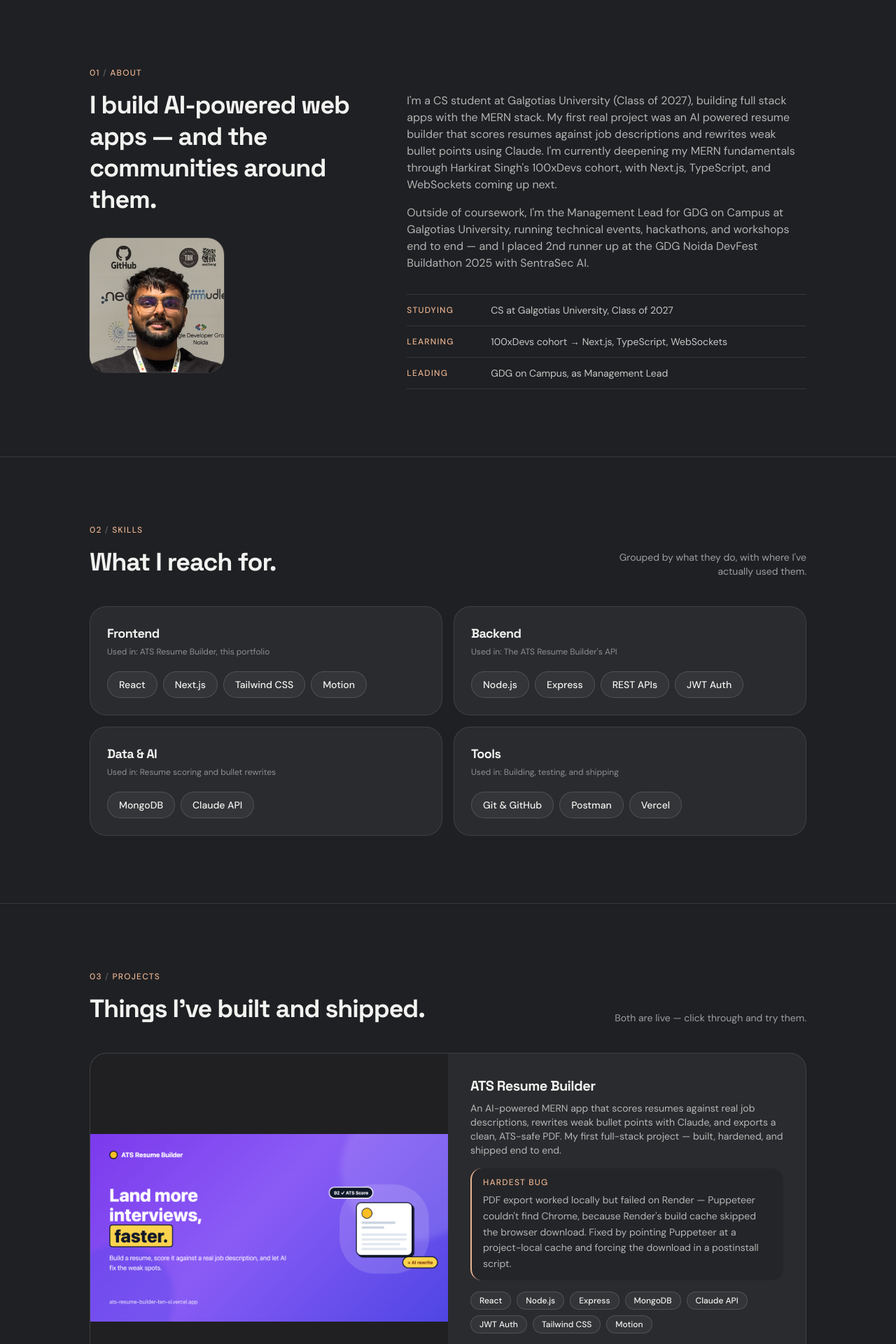
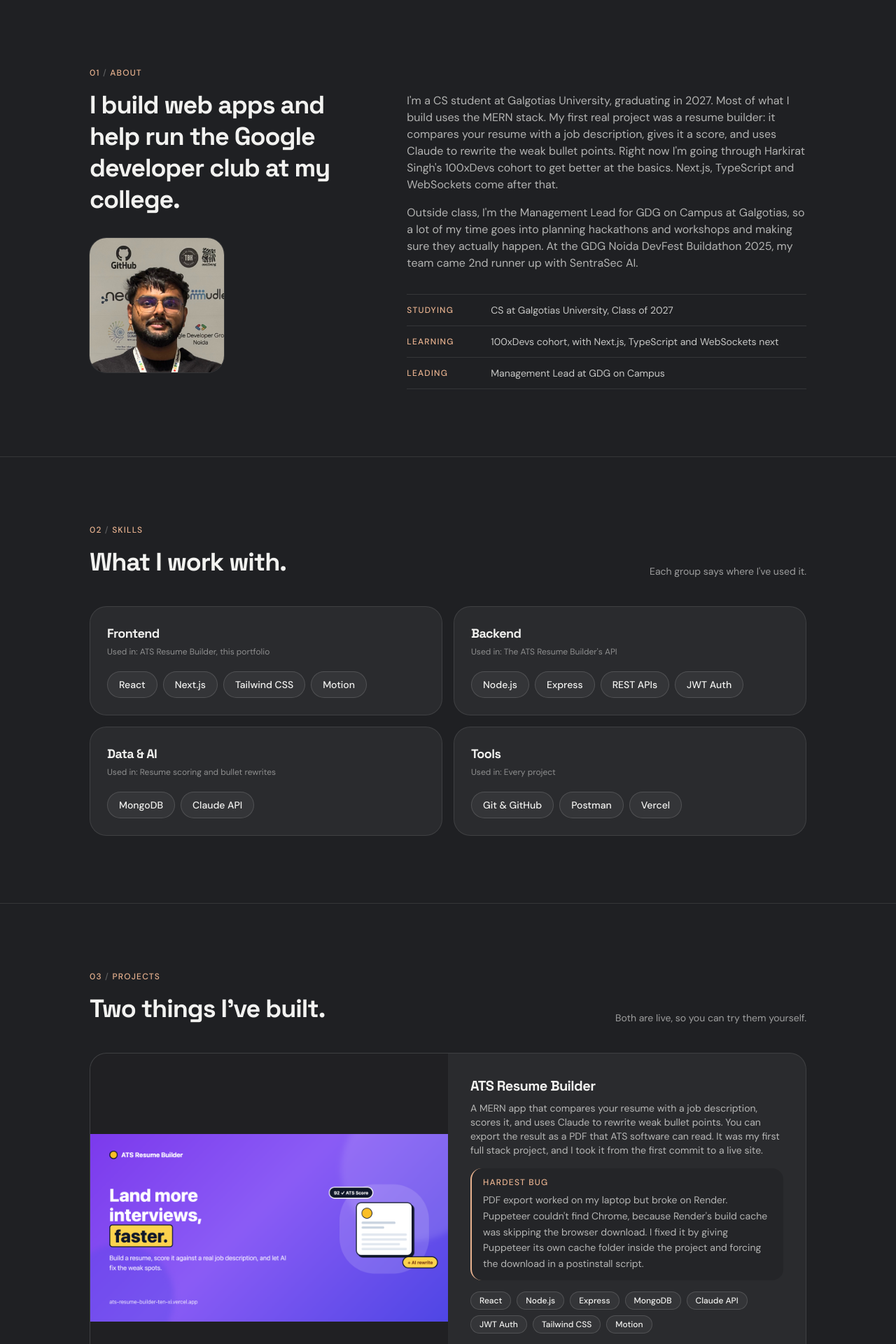
Before and after one commit to priyanshu4849/portfolio-website, a Next.js app: page / in a window 1280 px wide. Shown: the part 800-2720 px from the top of the page at 70% size. Built offline with nearby package versions, Linux system fonts and the light colour scheme.

Commit message:
Rewrite site copy in plain language

```diff
--- a/app/layout.js
+++ b/app/layout.js
@@ -17,20 +17,20 @@
 });
 
 const description =
-  "CS student and full-stack developer building AI-powered web apps with MERN and Next.js. Management Lead at GDG on Campus, Galgotias University.";
+  "CS student at Galgotias University who builds full stack web apps with MERN and Next.js. Management Lead at GDG on Campus.";
 
 // metadataBase turns relative URLs (like the generated opengraph-image) into
 // absolute ones — link-preview crawlers can't follow a bare "/opengraph-image".
 // The image itself comes from app/opengraph-image.js, so it isn't listed here.
 export const metadata = {
   metadataBase: new URL("https://priyanshu4849.me"),
-  title: "Priyanshu Saini — Portfolio",
+  title: "Priyanshu Saini",
   description,
   // Tells Google which address is the real one, so www and the old vercel.app
   // names (which redirect here anyway) never count as duplicate copies.
   alternates: { canonical: "/" },
   openGraph: {
-    title: "Priyanshu Saini — Full-stack developer",
+    title: "Priyanshu Saini, full stack developer",
     description,
     url: "/",
     siteName: "Priyanshu Saini",
@@ -38,7 +38,7 @@
   },
   twitter: {
     card: "summary_large_image",
-    title: "Priyanshu Saini — Full-stack developer",
+    title: "Priyanshu Saini, full stack developer",
     description,
   },
 };
--- a/app/opengraph-image.js
+++ b/app/opengraph-image.js
@@ -5,7 +5,7 @@
 // The picture shown when the site's link is shared on LinkedIn, WhatsApp, X,
 // Slack, etc. Next.js turns this file into a 1200×630 PNG at build time and
 // adds the og:image / twitter:image tags to <head> automatically.
-export const alt = "Priyanshu Saini — Full-stack developer building AI-powered web apps";
+export const alt = "Priyanshu Saini, CS student who builds full stack web apps";
 export const size = { width: 1200, height: 630 };
 export const contentType = "image/png";
 
@@ -78,7 +78,7 @@
               color: "rgba(242,242,240,0.75)",
             }}
           >
-            Full-stack developer building AI-powered web apps.
+            CS student who builds full stack web apps.
           </div>
           <div style={{ marginTop: 36, fontFamily: "DM Sans", fontSize: 20, color: "rgba(242,242,240,0.5)" }}>
             MERN · Next.js · Claude API · GDG on Campus
--- a/components/About.jsx
+++ b/components/About.jsx
@@ -6,8 +6,8 @@
 
 const rightNow = [
   { label: "Studying", value: "CS at Galgotias University, Class of 2027" },
-  { label: "Learning", value: "100xDevs cohort → Next.js, TypeScript, WebSockets" },
-  { label: "Leading", value: "GDG on Campus, as Management Lead" },
+  { label: "Learning", value: "100xDevs cohort, with Next.js, TypeScript and WebSockets next" },
+  { label: "Leading", value: "Management Lead at GDG on Campus" },
 ];
 
 const fadeUp = {
@@ -30,7 +30,7 @@
           <SectionHeading
             index="01"
             label="About"
-            title="I build AI-powered web apps — and the communities around them."
+            title="I build web apps and help run the Google developer club at my college."
           />
           <div className="relative mt-8 aspect-square w-40 overflow-hidden rounded-3xl ring-1 ring-foreground/10 sm:w-48">
             <Image
@@ -49,16 +49,16 @@
           className="lg:col-span-7 lg:pt-9"
         >
           <p className="text-foreground/70">
-            I&apos;m a CS student at Galgotias University (Class of 2027), building full stack apps with
-            the MERN stack. My first real project was an AI powered resume builder that scores resumes
-            against job descriptions and rewrites weak bullet points using Claude. I&apos;m currently
-            deepening my MERN fundamentals through Harkirat Singh&apos;s 100xDevs cohort, with Next.js,
-            TypeScript, and WebSockets coming up next.
+            I&apos;m a CS student at Galgotias University, graduating in 2027. Most of what I build
+            uses the MERN stack. My first real project was a resume builder: it compares your resume
+            with a job description, gives it a score, and uses Claude to rewrite the weak bullet points.
+            Right now I&apos;m going through Harkirat Singh&apos;s 100xDevs cohort to get better at the
+            basics. Next.js, TypeScript and WebSockets come after that.
           </p>
           <p className="mt-4 text-foreground/70">
-            Outside of coursework, I&apos;m the Management Lead for GDG on Campus at Galgotias University,
-            running technical events, hackathons, and workshops end to end &mdash; and I placed 2nd
-            runner up at the GDG Noida DevFest Buildathon 2025 with SentraSec AI.
+            Outside class, I&apos;m the Management Lead for GDG on Campus at Galgotias, so a lot of my
+            time goes into planning hackathons and workshops and making sure they actually happen. At
+            the GDG Noida DevFest Buildathon 2025, my team came 2nd runner up with SentraSec AI.
           </p>
 
           <dl className="mt-8 divide-y divide-foreground/10 border-y border-foreground/10">
--- a/components/Contact.jsx
+++ b/components/Contact.jsx
@@ -5,8 +5,8 @@
 
 const links = [
   { label: "priyanshusaini4849@gmail.com", href: "mailto:priyanshusaini4849@gmail.com" },
-  { label: "GitHub — @priyanshu4849", href: "https://github.com/priyanshu4849" },
-  { label: "LinkedIn — Priyanshu Saini", href: "https://www.linkedin.com/in/priyanshu-saini-90ab17270" },
+  { label: "GitHub: @priyanshu4849", href: "https://github.com/priyanshu4849" },
+  { label: "LinkedIn: Priyanshu Saini", href: "https://www.linkedin.com/in/priyanshu-saini-90ab17270" },
 ];
 
 const container = {
@@ -27,7 +27,7 @@
           index="05"
           label="Contact"
           title="Looking for an internship."
-          subtitle="I'm a CS student (Class of 2027) who builds full stack apps and actually ships them. If you're hiring interns, I'd love to talk."
+          subtitle="I graduate in 2027. If you're hiring interns, email me or message me on LinkedIn."
         />
 
         <motion.div
@@ -67,8 +67,8 @@
           transition={{ delay: 0.5, duration: 0.5 }}
           className="mt-24 flex flex-col gap-2 border-t border-foreground/10 pt-6 text-xs leading-relaxed text-foreground/40 sm:flex-row sm:justify-between"
         >
-          <p>Built with Next.js, Tailwind CSS, and Motion.</p>
-          <p>The 3D me in the hero was generated and animated with Google Flow.</p>
+          <p>Built with Next.js, Tailwind CSS and Motion.</p>
+          <p>The 3D version of me at the top was made with Google Flow.</p>
         </motion.footer>
       </div>
     </section>
--- a/components/Hero.jsx
+++ b/components/Hero.jsx
@@ -108,7 +108,7 @@
           className="flex flex-col items-center gap-5 sm:items-end"
         >
           <p className="max-w-[15rem] text-base text-white/80 sm:text-right sm:text-lg lg:max-w-[17rem]">
-            Full-stack developer building AI-powered web apps &mdash; MERN, Next.js, and a lot of debugging.
+            CS student who builds full stack web apps with MERN and Next.js.
           </p>
           {/* Two clear next steps for a visitor: see the work, or grab the resume.
               `download` makes the browser save the PDF instead of navigating to it. */}
--- a/components/Projects.jsx
+++ b/components/Projects.jsx
@@ -11,21 +11,21 @@
   {
     title: "ATS Resume Builder",
     description:
-      "An AI-powered MERN app that scores resumes against real job descriptions, rewrites weak bullet points with Claude, and exports a clean, ATS-safe PDF. My first full-stack project — built, hardened, and shipped end to end.",
+      "A MERN app that compares your resume with a job description, scores it, and uses Claude to rewrite weak bullet points. You can export the result as a PDF that ATS software can read. It was my first full stack project, and I took it from the first commit to a live site.",
     image: "/project-ats-resume.png",
     imageAlt: "ATS Resume Builder landing page preview",
     hardestBug:
-      "PDF export worked locally but failed on Render — Puppeteer couldn't find Chrome, because Render's build cache skipped the browser download. Fixed by pointing Puppeteer at a project-local cache and forcing the download in a postinstall script.",
+      "PDF export worked on my laptop but broke on Render. Puppeteer couldn't find Chrome, because Render's build cache was skipping the browser download. I fixed it by giving Puppeteer its own cache folder inside the project and forcing the download in a postinstall script.",
     techStack: ["React", "Node.js", "Express", "MongoDB", "Claude API", "JWT Auth", "Tailwind CSS", "Motion"],
     liveUrl: "https://ats-resume-builder-ten-xi.vercel.app",
     githubUrl: "https://github.com/priyanshu4849/ats-resume-builder",
   },
   {
     title: "SentraSec AI",
-    award: "2nd Runner-Up · GDG Noida DevFest Buildathon 2025",
+    award: "2nd Runner Up · GDG Noida DevFest Buildathon 2025",
     description:
-      "An AI-powered cybersecurity platform that puts four Gemini-backed tools in one dashboard: a phishing detector, a code vulnerability scanner, a cloud config risk analyzer, and a risk classifier.",
-    role: "Team project · My role: product & pitch — shaping the feature set, testing the flows, and presenting it to the judges.",
+      "A cybersecurity dashboard with four tools built on Gemini: a phishing detector, a code vulnerability scanner, a cloud config risk analyzer and a risk classifier.",
+    role: "Team project. I handled product and the pitch: deciding which features went in, testing the flows, and presenting to the judges.",
     image: "/project-sentrasec.jpg",
     imageAlt: "SentraSec AI landing page preview",
     techStack: ["Next.js", "TypeScript", "FastAPI", "Python", "Gemini API", "Firebase", "Tailwind CSS"],
@@ -51,8 +51,8 @@
         <SectionHeading
           index="03"
           label="Projects"
-          title="Things I've built and shipped."
-          subtitle="Both are live — click through and try them."
+          title="Two things I've built."
+          subtitle="Both are live, so you can try them yourself."
         />
       </div>
 
--- a/components/Skills.jsx
+++ b/components/Skills.jsx
@@ -23,7 +23,7 @@
   },
   {
     title: "Tools",
-    usedIn: "Building, testing, and shipping",
+    usedIn: "Every project",
     skills: ["Git & GitHub", "Postman", "Vercel"],
   },
 ];
@@ -45,8 +45,8 @@
         <SectionHeading
           index="02"
           label="Skills"
-          title="What I reach for."
-          subtitle="Grouped by what they do, with where I've actually used them."
+          title="What I work with."
+          subtitle="Each group says where I've used it."
         />
 
         <motion.ul
```
Also changed, not shown: components/Community.jsx (+10 -10 lines).
